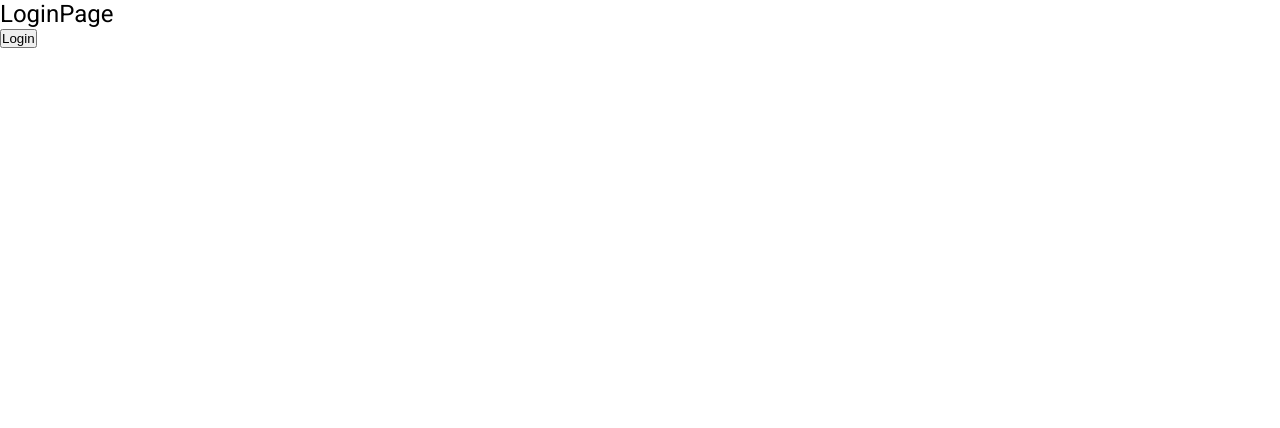
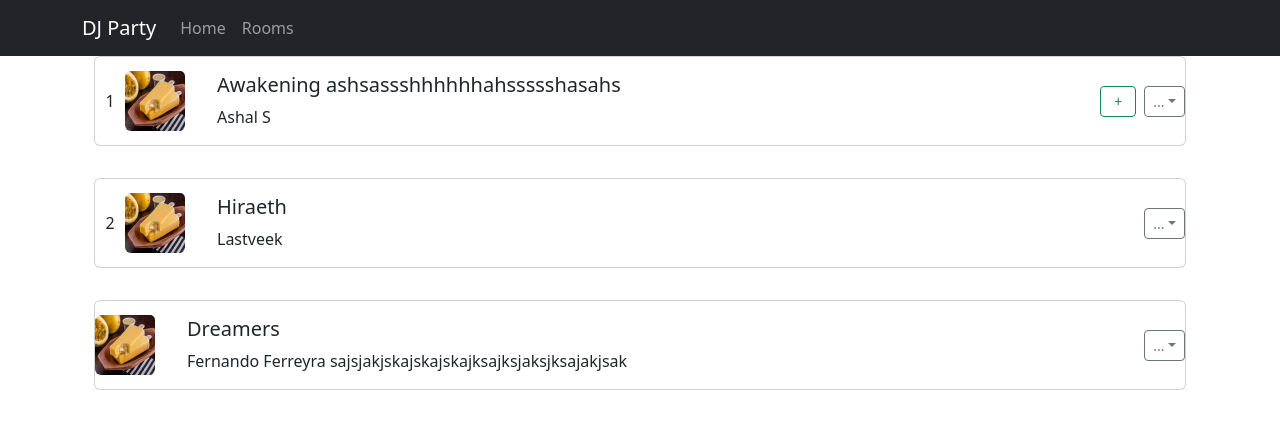
Before and after one commit to OmarPintado/djparty-client, a React (Vite) app: page / in a window 1280 px wide. Shown: the top 428 px of the page. Built offline with nearby package versions, Linux system fonts and the light colour scheme.

Commit message:
Add componentes RoomHome, RoomList, CardItem

```diff
--- a/package.json
+++ b/package.json
@@ -10,13 +10,16 @@
     "preview": "vite preview"
   },
   "dependencies": {
+    "@types/react-bootstrap": "^0.32.37",
+    "bootstrap": "^5.3.3",
     "react": "^18.3.1",
+    "react-bootstrap": "^2.10.5",
     "react-dom": "^18.3.1",
     "react-router-dom": "^6.27.0"
   },
   "devDependencies": {
     "@eslint/js": "^9.11.1",
-    "@types/react": "^18.3.10",
+    "@types/react": "^18.3.12",
     "@types/react-dom": "^18.3.0",
     "@vitejs/plugin-react-swc": "^3.5.0",
     "eslint": "^9.11.1",
--- a/src/DjPartyApp.tsx
+++ b/src/DjPartyApp.tsx
@@ -1,11 +1,13 @@
 import './DjPartyApp.css'
-import {LoginRouter} from "./router/LoginRouter.tsx";
+import 'bootstrap/dist/css/bootstrap.min.css';
+//import {LoginRouter} from "./router/LoginRouter.tsx";
+import {RoomHome} from "./pages/RoomHome.tsx";
 
 function DjPartyApp() {
 
     return (
         <>
-            <LoginRouter/>
+            <RoomHome/>
         </>
     )
 }
--- /dev/null
+++ b/src/components/common/CardItem.tsx
@@ -0,0 +1,89 @@
+// src/components/common/CardItem.tsx
+import React from 'react';
+import { Card, Dropdown, Button } from 'react-bootstrap';
+
+interface CardItemProps {
+  image: string;
+  title: string;
+  subtitle: string;
+  options: { label: string, action: () => void }[];
+  number?: number; //opcional
+  showAddButton?: boolean; //opcional
+  onAddClick?: () => void;  //opcional
+}
+
+const CardItem: React.FC<CardItemProps> = ({
+  image,
+  title,
+  subtitle,
+  options,
+  number,
+  showAddButton = false,
+  onAddClick
+}) => (
+  <Card className="mb-3" style={{ maxWidth: '100%' }}>
+    <div className="d-flex align-items-center" style={{ maxWidth: '100%' }}>
+      {/* Condicional para mostrar el número */}
+      {number !== undefined && (
+        <div style={{ width: '30px', textAlign: 'center' }}>
+          <span>{number}</span>
+        </div>
+      )}
+
+      <div className="flex-shrink-0" style={{ width: '60px' }}>
+        <Card.Img src={image} className="img-fluid rounded-start" alt={title} />
+      </div>
+
+      <div className="flex-grow-1 ms-3" style={{ maxWidth: '45%' }}>
+        <Card.Body className="d-flex flex-column">
+          <Card.Title style={{
+            whiteSpace: 'nowrap',
+            overflow: 'hidden',
+            textOverflow: 'ellipsis'
+          }}>
+            {title}
+          </Card.Title>
+          <Card.Text style={{
+            whiteSpace: 'nowrap',
+            overflow: 'hidden',
+            textOverflow: 'ellipsis'
+          }}>
+            {subtitle}
+          </Card.Text>
+        </Card.Body>
+      </div>
+
+      <div className="d-flex ms-auto" style={{ alignItems: 'center' }}>
+        {/* Condicional para mostrar el botón "+" */}
+        {showAddButton && onAddClick && (
+          <Button
+            variant="outline-success"
+            size="sm"
+            className="me-2"
+            onClick={onAddClick}
+            style={{ minWidth: '36px' }}
+          >
+            +
+          </Button>
+        )}
+
+        {/* Dropdown de opciones */}
+        <Dropdown>
+          <Dropdown.Toggle variant="outline-secondary" size="sm">
+            ...
+          </Dropdown.Toggle>
+
+          <Dropdown.Menu>
+            {options.map((option, index) => (
+              <Dropdown.Item key={index} onClick={option.action}>
+                {option.label}
+              </Dropdown.Item>
+            ))}
+          </Dropdown.Menu>
+        </Dropdown>
+      </div>
+    </div>
+  </Card>
+);
+
+export default CardItem;
--- /dev/null
+++ b/src/components/room/RoomList.tsx
@@ -0,0 +1,60 @@
+import React from 'react';
+import CardItem from '../common/CardItem';  // Importando el componente
+
+const rooms = [
+  {
+    image: '/maracumango.jpg',
+    title: 'Awakening ashsassshhhhhhahssssshasahs',
+    subtitle: 'Ashal S',
+    options: [
+      { label: 'Eliminar', action: () => alert('Eliminar Awakening') },
+      { label: 'Compartir', action: () => alert('Compartir Awakening') },
+      { label: 'Editar', action: () => alert('Editar Awakening') }
+    ],
+    number: 1,  // Número de orden
+    showAddButton: true,  // Mostrar el botón "+"
+    onAddClick: () => alert('Agregar Awakening a la lista')  // Acción del botón "+"
+  },
+  {
+    image: '/maracumango.jpg',
+    title: 'Hiraeth',
+    subtitle: 'Lastveek',
+    options: [
+      { label: 'Eliminar', action: () => alert('Eliminar Hiraeth') },
+      { label: 'Compartir', action: () => alert('Compartir Hiraeth') }
+    ],
+    number: 2  // Solo número, sin botón "+"
+  },
+  {
+    image: '/maracumango.jpg',
+    title: 'Dreamers',
+    subtitle: 'Fernando Ferreyra sajsjakjskajskajskajksajksjaksjksajakjsak',
+    options: [
+      { label: 'Eliminar', action: () => alert('Eliminar Dreamers') },
+      { label: 'Agregar a favoritos', action: () => alert('Agregar Dreamers a favoritos') }
+    ]
+    // Sin número ni botón "+"
+  }
+];
+
+const RoomList: React.FC = () => (
+  <div className="container">
+    <div className="d-flex flex-column">
+      {rooms.map((room, index) => (
+        <div className="mb-3" key={index}>
+          <CardItem
+            image={room.image}
+            title={room.title}
+            subtitle={room.subtitle}
+            options={room.options}
+            number={room.number}
+            showAddButton={room.showAddButton}
+            onAddClick={room.onAddClick}
+          />
+        </div>
+      ))}
+    </div>
+  </div>
+);
+
+export default RoomList;
--- /dev/null
+++ b/src/pages/RoomHome.tsx
@@ -0,0 +1,23 @@
+import React from 'react';
+import RoomList from '../components/room/RoomList';
+import { Navbar, Container, Nav } from 'react-bootstrap';
+
+export const RoomHome: React.FC = () => (
+  <>
+    <Navbar bg="dark" variant="dark">
+      <Container>
+        <Navbar.Brand href="#home">DJ Party</Navbar.Brand>
+        <Nav className="me-auto">
+          <Nav.Link href="#home">Home</Nav.Link>
+          <Nav.Link href="#rooms">Rooms</Nav.Link>
+        </Nav>
+      </Container>
+    </Navbar>
+
+    <Container>
+      <RoomList />
+    </Container>
+  </>
+);
+
+//export default RoomHome;
```
Also changed, not shown: public/maracumango.jpg (added), src/components/room/RoomList.js (deleted), 1 other file (tests, documents, lock files or other folders).
